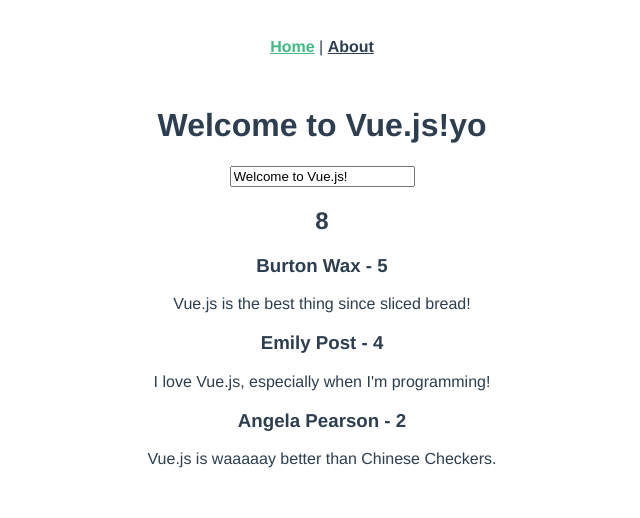
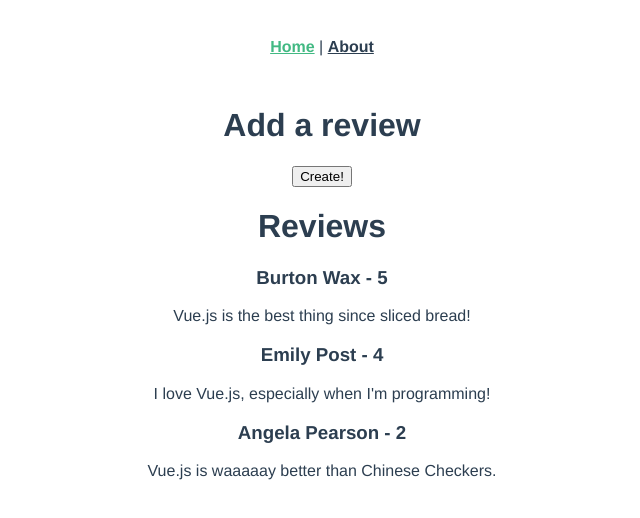
Before and after one commit to notorious-git/vuejs-intro-app, a Vue app: page / in a window 1280 px wide. Shown: the top 518 px of the page, without its empty margins (318-958 px from the left). Built offline with nearby package versions, Linux system fonts and the light colour scheme.

Commit message:
Create a new hard-coded review with v-on:click

```diff
--- a/src/views/Home.vue
+++ b/src/views/Home.vue
@@ -1,8 +1,8 @@
 <template>
   <div class="home">
-    <h1>{{ message + peter }}</h1>
-    <input type="text" v-model="message">
-    <h2>{{ 2 * 4 }}</h2>
+    <h1>Add a review</h1>
+    <button v-on:click="createReview()">Create!</button>
+    <h1>Reviews</h1>
     <div v-for="review in reviews">
       <h3>{{ review.reviewer }} - {{ review.rating }}</h3>
       <p>{{ review.text }}</p>
@@ -42,7 +42,17 @@
     };
   },
   created: function() {},
-  methods: {},
+  methods: {
+    createReview: function() {
+      var newReview = {
+        id: 5,
+        text: "...whoa...",
+        rating: 5,
+        reviewer: "Keanu Reeves"
+      };
+      this.reviews.push(newReview);
+    }
+  },
   computed: {}
 };
 </script>
```
